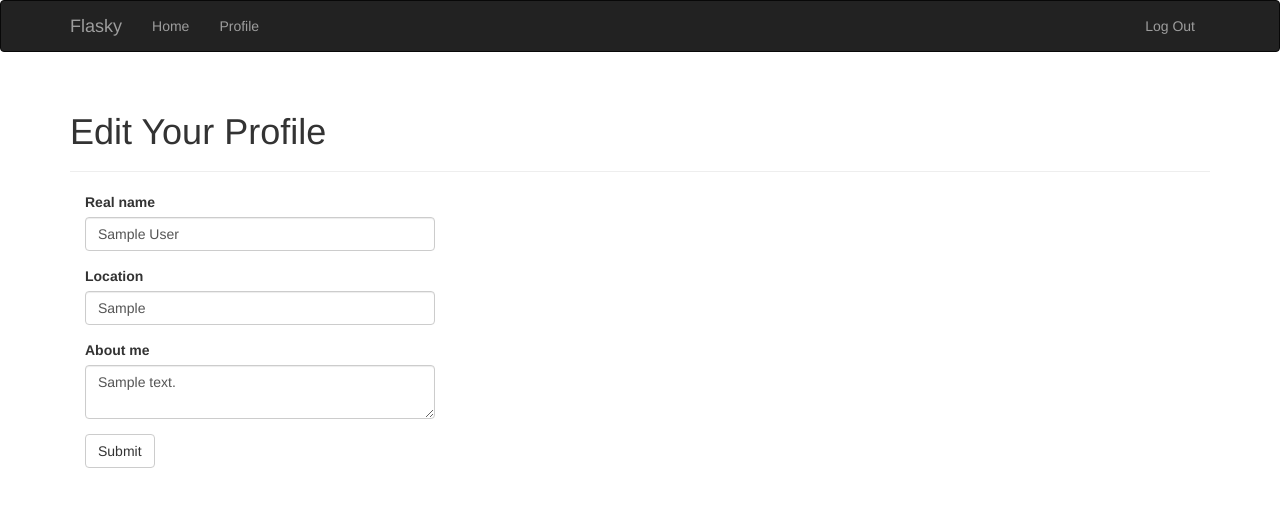
After one commit to hero4barca/Flasky, a Flask app: page /edit-profile in a window 1280 px wide. The commit adds this page. Shown: the top 507 px of the page. Run offline with Flask 3, Linux system fonts and the light colour scheme; a user stored in the database is signed in; tables that the repository leaves empty hold one stand-in row (values such as "Sample post"); some libraries are stand-ins or nearby versions.

Commit message:
added editing page for profile

```diff
--- a/app/main/forms.py
+++ b/app/main/forms.py
@@ -0,0 +1,9 @@
+from flask_wtf import FlaskForm
+from wtforms import StringField, PasswordField, BooleanField,SubmitField, TextAreaField
+from wtforms.validators import Length
+
+class EditProfileForm(FlaskForm):
+    name = StringField('Real name', validators=[Length(0, 64)])
+    location = StringField('Location', validators=[Length(0, 64)])
+    about_me = TextAreaField('About me')
+    submit = SubmitField('Submit')
--- a/app/main/views.py
+++ b/app/main/views.py
@@ -1,11 +1,12 @@
 from datetime import datetime
-from flask import render_template, session, redirect, url_for
+from flask import render_template, session, redirect, url_for, flash
 from . import main
 from .. import db
-from flask_login import login_required
+from flask_login import login_required, current_user
 from ..decorators import admin_required, permission_required
-# from .forms import NameForm
+from .forms import EditProfileForm
 from app.models import Permission, User
+
 
 
 @main.route('/')
@@ -35,3 +36,21 @@ def for_admins_only():
 @permission_required(Permission.MODERATE)
 def for_moderators_only():
     return "For comment moderators!"
+
+
+@main.route('/edit-profile', methods=['GET', 'POST'])
+@login_required
+def edit_profile():
+    form = EditProfileForm()
+    if form.validate_on_submit():
+        current_user.name = form.name.data
+        current_user.location = form.location.data
+        current_user.about_me = form.about_me.data
+        db.session.add(current_user._get_current_object())
+        db.session.commit()
+        flash('Your profile has been updated.')
+        return redirect(url_for('.user', username=current_user.username))
+    form.name.data = current_user.name
+    form.location.data = current_user.location
+    form.about_me.data = current_user.about_me
+    return render_template('edit_profile.html', form=form)
--- /dev/null
+++ b/app/templates/edit_profile.html
@@ -0,0 +1,15 @@
+{% extends "base.html" %}
+{% import "bootstrap/wtf.html" as wtf %}
+
+{% block title %}Flasky - Edit profile{% endblock %}
+{% block page_content %}
+
+    <div class="page-header">
+        <h1>Edit Your Profile </h1>
+    </div>
+
+    <div class="col-md-4">
+        {{ wtf.quick_form(form) }}
+
+    </div>
+{% endblock %}
--- a/app/templates/user.html
+++ b/app/templates/user.html
@@ -24,6 +24,12 @@
         Member since {{ moment(user.member_since).format('L') }}.
         Last seen {{ moment(user.last_seen).fromNow() }}.
         </p>
+
+        {% if user == current_user %}
+            <a class="btn btn-default" href="{{ url_for('.edit_profile') }}">
+                Edit Profile
+            </a>
+        {% endif %}
     </div>
 
 {% endblock %}
```
